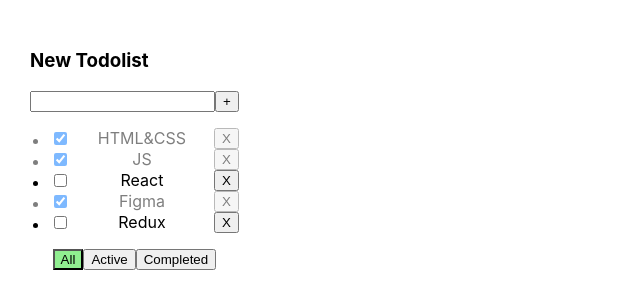
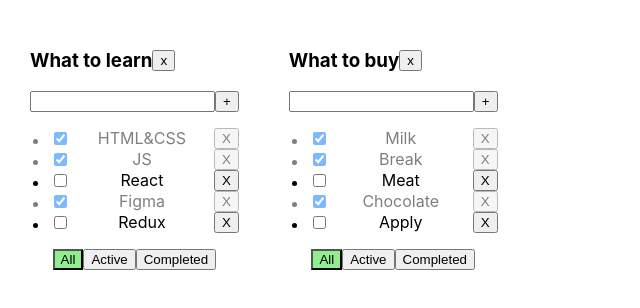
Before and after one commit to AlexMuhin-IT/TodoList, a React (Create React App) app: page / in a window 1280 px wide. Shown: the top 308 px of the page, without its empty margins (0-640 px from the left). Built offline with nearby package versions, Linux system fonts and the light colour scheme.

Commit message:
new Todolist: final sprint 2 week 1

```diff
--- a/src/App.css
+++ b/src/App.css
@@ -33,3 +33,7 @@ ul{
 .is-done {
     opacity: 0.5;
 }
+.todolist-title-container {
+    display: flex;
+    align-items: center;
+}
--- a/src/App.tsx
+++ b/src/App.tsx
@@ -4,62 +4,142 @@ import {Todolist} from "./Todolist";
 import {v1} from "uuid";
 
 export type FilterValuesType = 'all' | 'active' | 'completed'
-export type TaskPropsType = {
+
+type TodolistType = {
     id: string
     title: string
-    isDone: boolean
+    filter: FilterValuesType
+}
+export type TaskType = {
+    id: string,
+    title: string,
+    isDone: boolean,
+}
+export type TasksStateType = {
+    [key: string]: TaskType[]
 }
 
 function App() {
+    const todolistId1 = v1();
+    const todolistId2 = v1();
 
-    const [tasks, setTask] = useState<TaskPropsType[]>([
+    let [todolists, setTodolists] = useState<TodolistType[]>([
+        {id: todolistId1, title: 'What to learn', filter: 'all',},
+        {id: todolistId2, title: 'What to buy', filter: 'all'},
+    ]);
+
+
+    const [tasks, setTasks] = useState<TasksStateType>({
+        [todolistId1]: [
             {id: v1(), title: "HTML&CSS", isDone: true},
             {id: v1(), title: "JS", isDone: true},
             {id: v1(), title: "React", isDone: false},
             {id: v1(), title: "Figma", isDone: true},
             {id: v1(), title: "Redux", isDone: false},
-    ]);
-    const [filter, setFilter] = useState<FilterValuesType>('all');
+        ],
+        [todolistId2]: [
+            {id: v1(), title: "Milk", isDone: true},
+            {id: v1(), title: "Break", isDone: true},
+            {id: v1(), title: "Meat", isDone: false},
+            {id: v1(), title: "Chocolate", isDone: true},
+            {id: v1(), title: "Apply", isDone: false},
+        ]
+    });
 
-    const changeFilter = (filterValues: FilterValuesType) => {
-        setFilter(filterValues);
+    const changeFilter = (todolistId: string, filter: FilterValuesType) => {
+        // const newTodolists = todolists.map(tl => tl.id === todolistId ? {...tl, filter} : tl);
+        setTodolists(todolists.map(tl => tl.id === todolistId ? {...tl, filter} : tl));
     }
-    let taskForTodolist = tasks
-    if (filter === 'active') {
-        taskForTodolist = tasks.filter(t => !t.isDone)
+
+    const removeTask = (todolistId: string, taskId: string) => {
+        // самый большой и подробный код в котором присваиваем тудулистТаскс таски выбраного тудулиста
+        // в новой переменной размещаем отфильтрованные таски у которых ID несовпал
+        // перезаписываем таски тудулиста с отфильтроваными
+        // сетаем новый результат
+        // const todolistTasks = tasks[todolistId];
+        // const newTodolistTasks = todolistTasks.filter(t => t.id !== taskId)
+        // tasks[todolistId] = newTodolistTasks;
+        // setTasks({...tasks, newTodolistTasks});
+        // в переменную помещаем отлифтрованые элементы у которых ID не совпал
+        // const newTodolistTasks = {
+        //     ...tasks, [todolistId]: tasks[todolistId].filter(t=>t.id!==taskId)
+        // }
+        // setTasks(newTodolistTasks)
+        //
+        setTasks({...tasks, [todolistId]: tasks[todolistId].filter(t => t.id !== taskId)});
     }
-    if (filter === 'completed') {
-        taskForTodolist = tasks.filter(t => t.isDone)
-    }
-    const removeTask = (taskId: string) => {
-        const taskRemove = tasks.filter((t) => t.id !== taskId);
-        setTask(taskRemove)
-    }
-    const addTask = (title: string) => {
+    const addTask = (todolistId: string, title: string) => {
         const newTask = {
             id: v1(),
-            title,
+            title: title,
             isDone: false,
         }
-        const newTasks = [newTask, ...tasks]
-        setTask(newTasks)
+        // самый подробный рассписаный метод где сначала мы присваиваем todolistTasks значения конкретного тодолист по которому кликнули
+        // потом к этому списку тасок присваиваем поверхностную копию с новой таской
+        // const todolistTasks = tasks[todolistId]
+        // tasks[todolistId] = [newTask, ...todolistTasks]
+        // setTasks({...tasks})
+        //метод чуть короче за счет того что в новую переменную newTodolistTasks помещаем найденный тодолист
+        // в котором значением является новая таска и копия этого найденого тудулиста и второе значение копия таско
+        // сетаем переменную
+        // const newTodolistTasks = {[todolistId]: [newTask, ...tasks[todolistId]], ...tasks}
+        // setTasks(newTodolistTasks)
+        //самый короткий способ: создаем копию всех тасок, в которой находим нужный тудулист
+        //где ключ это ID а значение это добавленая таска и копия тасок с этим ID
+        setTasks({...tasks, [todolistId]: [newTask, ...tasks[todolistId]]})
     }
-    const changeTaskStatus = (taskId: string, taskStatus: boolean) => {
-        const newState = tasks.map(t => (t.id === taskId ? {...t, isDone: taskStatus} : t))
-        setTask(newState)
+    const changeTaskStatus = (todolistId: string, taskId: string, taskStatus: boolean) => {
+        //
+        // const todolistTasks = tasks[todolistId]
+        // const newTodolistTasks = todolistTasks.map(t =>
+        //     t.id == taskId ? {...t, isDone: taskStatus} : t);
+        // tasks[todolistId] = newTodolistTasks;
+        // setTasks({...tasks})
+        //
+        // const newTodolistTasks = {
+        //     ...tasks,
+        //     [todolistId]: tasks[todolistId].map(t => t.id == taskId ? {...t, isDone: taskStatus} : t)
+        // };
+        // setTasks(newTodolistTasks);
+        //
+        setTasks({
+            ...tasks,
+            [todolistId]: tasks[todolistId].map(t => t.id == taskId ? {...t, isDone: taskStatus} : t)
+        })
     }
-
+    const removeTodolist = (todolistId: string) => {
+        const newTodolists = todolists.filter(tl=>tl.id!==todolistId)
+        setTodolists(newTodolists)
+        delete tasks[todolistId];
+        setTasks({...tasks})
+    }
     return (
         <div className="App">
+            {todolists.map(tl => {
+                const allTodolistTasks = tasks[tl.id]
+                let taskForTodolist = allTodolistTasks
+                if (tl.filter === 'active') {
+                    taskForTodolist = allTodolistTasks.filter(t => !t.isDone)
+                }
+                if (tl.filter === 'completed') {
+                    taskForTodolist = allTodolistTasks.filter(t => t.isDone)
+                }
+                return (
                     <Todolist
-                title={'New Todolist'}
+                        key={tl.id}
+                        todolistId={tl.id}
+                        title={tl.title}
                         tasks={taskForTodolist}
                         addTask={addTask}
                         removeTask={removeTask}
                         changeFilter={changeFilter}
                         changeTaskStatus={changeTaskStatus}
-                filter={filter}
+                        filter={tl.filter}
+                        removeTodolist={removeTodolist}
                     />
+                )
+            })}
+
         </div>
     );
 }
--- a/src/Todolist.tsx
+++ b/src/Todolist.tsx
@@ -3,13 +3,15 @@ import {Button} from "./components/Button";
 import {FilterValuesType, TaskPropsType} from "./App";
 
 type TodolistPropsType = {
+    todolistId: string,
     title: string,
     tasks: TaskPropsType[]
-    addTask: (title: string) => void
-    removeTask: (taskId: string) => void
-    changeFilter: (filterValues: FilterValuesType) => void
-    changeTaskStatus: (taskId: string, taskStatus: boolean) => void
+    addTask: (todolistId: string, title: string) => void
+    removeTask: (todolistId: string, taskId: string) => void
+    changeFilter: (todolistId: string, filter: FilterValuesType) => void
+    changeTaskStatus: (todolistId: string, taskId: string, taskStatus: boolean) => void
     filter: FilterValuesType
+    removeTodolist: (todolistId: string) => void
 }
 
 export const Todolist = ({
@@ -19,7 +21,9 @@ export const Todolist = ({
                              removeTask,
                              changeFilter,
                              changeTaskStatus,
-                             filter
+                             filter,
+                             todolistId,
+                             removeTodolist
                          }: TodolistPropsType) => {
 
     const [taskTitle, setNewTitle] = useState('')
@@ -27,7 +31,7 @@ export const Todolist = ({
 
     const addTaskHandler = () => {
         if (taskTitle.trim() !== '') {
-            addTask(taskTitle.trim())
+            addTask(todolistId, taskTitle.trim())
             setNewTitle('')
         } else {
             setError('Title is required')
@@ -42,14 +46,19 @@ export const Todolist = ({
             addTaskHandler()
         }
     }
-    const changeFilterTasksHandler = (filter: FilterValuesType) => {
-        changeFilter(filter)
+    const changeFilterTasksHandler = (todolistId: string, filter: FilterValuesType) => {
+        changeFilter(todolistId, filter)
     }
-
+    const removeTodolistHandler = () => {
+        removeTodolist(todolistId)
+    }
 
     return (
         <div>
-            <h3>{title}</h3>
+            <div className={'todolist-title-container'}>
+                <h3>{title}</h3>
+                <Button title={'x'} onClick={removeTodolistHandler}/>
+            </div>
             <input
                 className={error ? 'error' : ''}
                 type="text"
@@ -64,11 +73,11 @@ export const Todolist = ({
                 <ul>
                     {tasks.map((t: TaskPropsType) => {
                         const removeTaskHandler = () => {
-                            removeTask(t.id)
+                            removeTask(todolistId, t.id)
                         }
                         const changeTaskStatusHandler = (e: ChangeEvent<HTMLInputElement>) => {
                             const newStatusValue = e.currentTarget.checked
-                            changeTaskStatus(t.id, newStatusValue)
+                            changeTaskStatus(todolistId, t.id, newStatusValue)
                         }
                         return (
                             <li key={t.id} className={t.isDone ? 'is-done' : ''}>
@@ -89,15 +98,15 @@ export const Todolist = ({
             <div className={'style-button'}>
                 <Button
                     className={filter === 'all' ? 'active-filter' : ''}
-                    onClick={() => changeFilterTasksHandler('all')}
+                    onClick={() => changeFilterTasksHandler(todolistId, 'all')}
                     title={'All'}/>
                 <Button
                     className={filter === 'active' ? 'active-filter' : ''}
-                    onClick={() => changeFilterTasksHandler('active')}
+                    onClick={() => changeFilterTasksHandler(todolistId, 'active')}
                     title={'Active'}/>
                 <Button
                     className={filter === 'completed' ? 'active-filter' : ''}
-                    onClick={() => changeFilterTasksHandler('completed')}
+                    onClick={() => changeFilterTasksHandler(todolistId, 'completed')}
                     title={'Completed'}/>
             </div>
 
```
Lines whose indentation alone changed are shown as unchanged.
